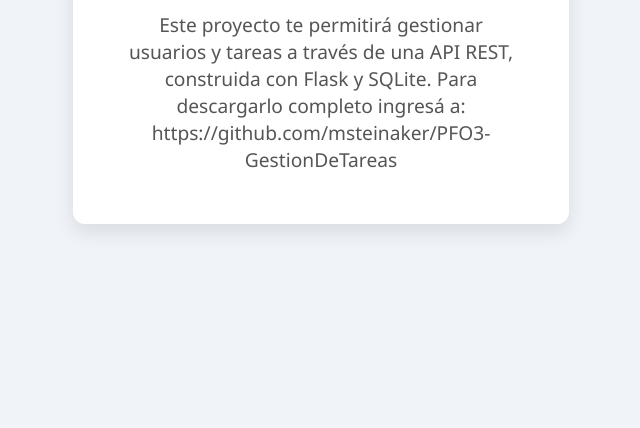
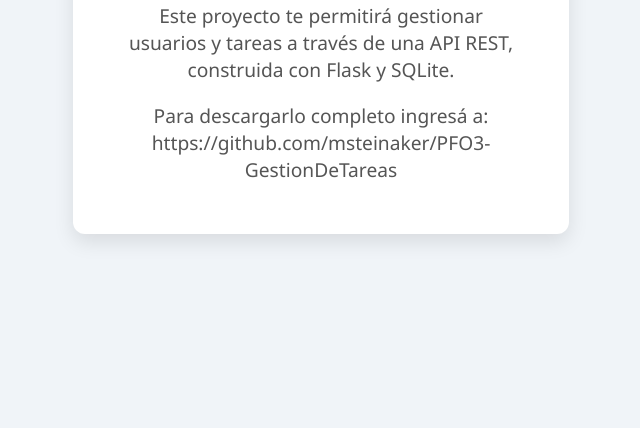
Before and after one commit to msteinaker/PFO2-GestionDeTareas, a plain HTML site: page index.html in a window 1280 px wide. Shown: the part 388-816 px from the top of the page, without its empty margins (319-959 px from the left). Drawn offline with Linux system fonts and the light colour scheme.

Commit message:
Cambios Index.html

```diff
--- a/index.html
+++ b/index.html
@@ -37,9 +37,8 @@
 <body>
     <div class="container">
         <h1>¡Bienvenido/a al Gestor de tareas!</h1>
-        <p>Este proyecto te permitirá gestionar usuarios y tareas a través de una API REST, construida con Flask y SQLite.
-        Para descargarlo completo ingresá a: https://github.com/msteinaker/PFO3-GestionDeTareas
-</p>
+        <p>Este proyecto te permitirá gestionar usuarios y tareas a través de una API REST, construida con Flask y SQLite. </p>
+        <p>Para descargarlo completo ingresá a: https://github.com/msteinaker/PFO3-GestionDeTareas </p>
     </div>
 </body>
 </html>
```
